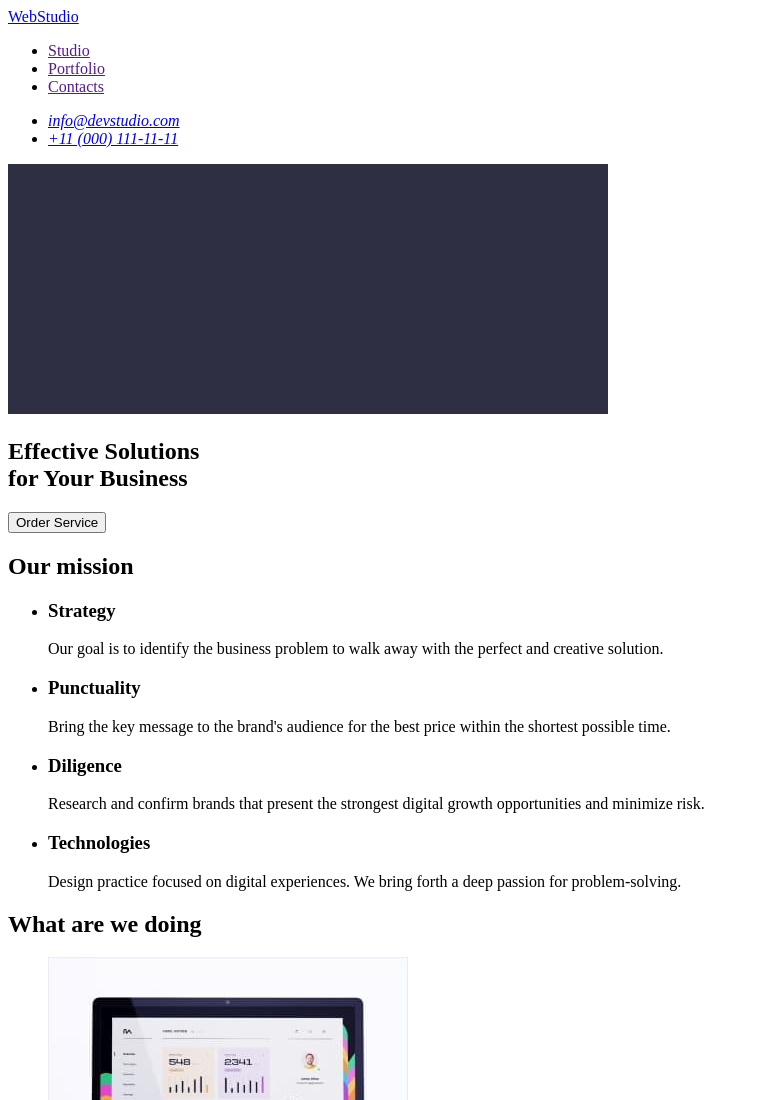
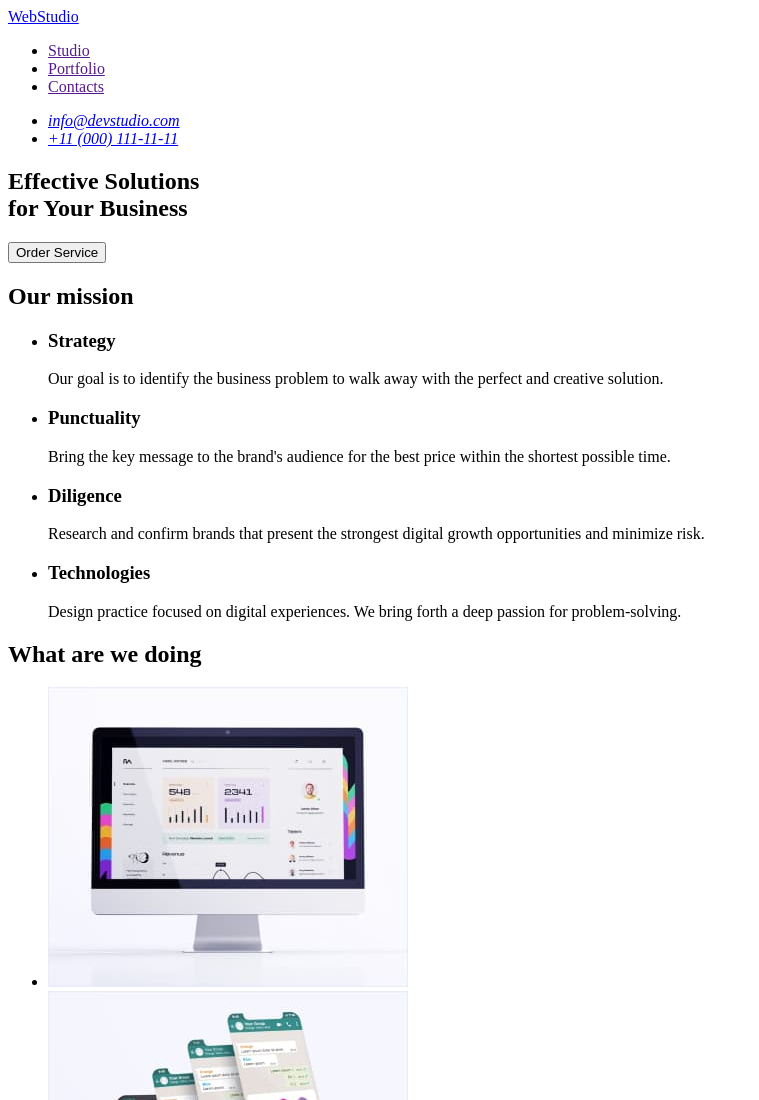
Before and after one commit to Tatsisli/goit-markup-hw-01, a plain HTML site: page index.html in a window 1280 px wide. Shown: the top 1100 px of the page, without its empty margins (0-759 px from the left). Drawn offline with Linux system fonts and the light colour scheme.

Commit message:
delet background img

```diff
--- a/index.html
+++ b/index.html
@@ -25,7 +25,6 @@
     </header>
     <main>
       <section>
-        <img src="./images/darkbg.jpg" alt="darkbackground" width="600" />
         <h1>
           Effective Solutions <br />
           for Your Business
```
